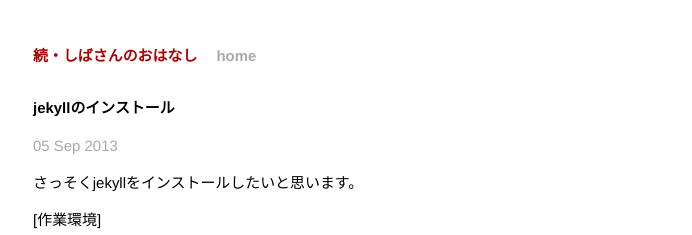
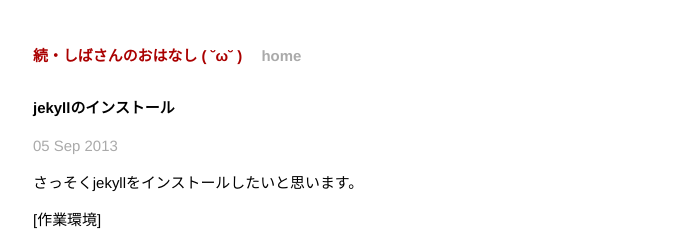
Before and after one commit to shibacha/megaporon.github.io, a Jekyll site: the page built from _posts/2013-09-05-jekyllinstall.markdown, in a window 1280 px wide. Shown: the top 235 px of the page, without its empty margins (293-985 px from the left). Built offline with Jekyll 4.4.1, drawn with Linux system fonts in a browser that asks for light colours.

Commit message:
タイトルを変更

```diff
--- a/_config.yml
+++ b/_config.yml
@@ -1,4 +1,4 @@
-name: 続・しばさんのおはなし
+name: 続・しばさんのおはなし  ( ˘ω˘ )
 txt: 新人ディベロッパーのしばさんがjekyllその他と戦います
 pygments: true
 posts: 1
```
